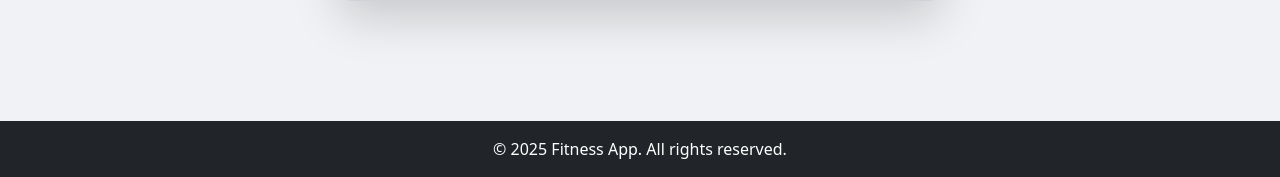
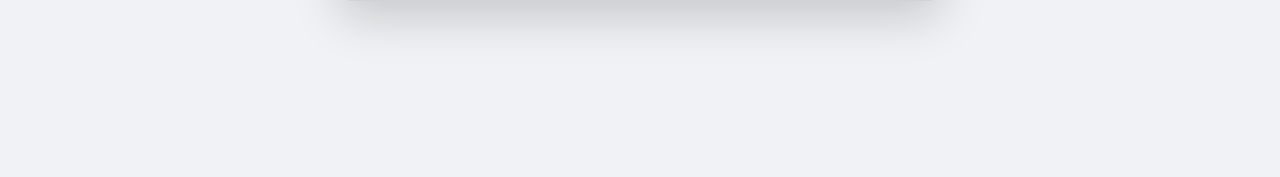
Before and after one commit to Kingdomcum007/Project, a PHP site: page /bmi.php in a window 1280 px wide. Shown: the part 743-920 px from the top of the page. After the commit the page ends 773 px from the top, so only its background shows below. Run offline with PHP 8.4, Linux system fonts and the light colour scheme; the visitor is signed in with stand-in values (Sample User, id 1).

Commit message:
Update footer.php

```diff
--- a/footer.php
+++ b/footer.php
@@ -1,12 +1,3 @@
 <?php
 // includes/footer.php
 ?>
-</main>
-<footer class="bg-dark text-white text-center py-3 mt-5">
-    <div class="container">
-        <p class="mb-0">&copy; <?= date('Y') ?> Fitness App. All rights reserved.</p>
-    </div>
-</footer>
-<script src="https://cdn.jsdelivr.net/npm/bootstrap@5.3.0/dist/js/bootstrap.bundle.min.js"></script>
-</body>
-</html>
```
